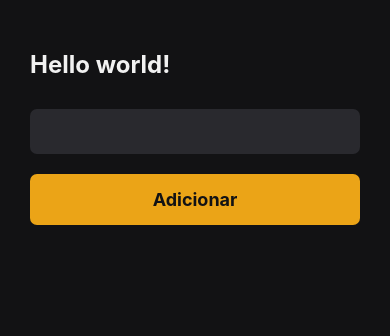
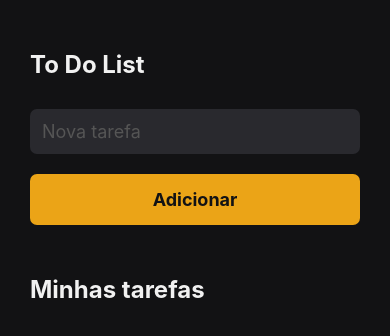
Before and after one commit to CaioLucasNS/mytasks, a React Native app: screen / in a window 390 px wide. Shown: the top 336 px of the page. Built offline with nearby package versions, Linux system fonts and the light colour scheme.

Commit message:
add TaskList component

```diff
--- /dev/null
+++ b/src/components/TaskList/index.tsx
@@ -0,0 +1,40 @@
+import React from 'react';
+import {FlatList, StyleSheet, Text, TouchableOpacity} from 'react-native';
+
+interface Task {
+  id: string;
+  title: string;
+}
+
+interface TaskListProps {
+  tasks: Task[];
+}
+
+export function TaskList({tasks}: TaskListProps) {
+  return (
+    <FlatList
+      data={tasks}
+      keyExtractor={item => item.id}
+      renderItem={({item}) => (
+        <TouchableOpacity style={styles.taskButton}>
+          <Text style={styles.taskTitle}>{item.title}</Text>
+        </TouchableOpacity>
+      )}
+    />
+  );
+}
+
+const styles = StyleSheet.create({
+  taskButton: {
+    backgroundColor: '#29292e',
+    padding: 10,
+    marginTop: 10,
+    borderRadius: 50,
+    alignItems: 'center',
+  },
+  taskTitle: {
+    color: '#f1f1f1',
+    fontSize: 20,
+    fontWeight: 'bold',
+  },
+});
--- a/src/pages/Home/index.tsx
+++ b/src/pages/Home/index.tsx
@@ -1,4 +1,4 @@
-import React from 'react';
+import React, {useState} from 'react';
 import {
   View,
   Text,
@@ -8,17 +8,50 @@ import {
   Platform,
   TouchableOpacity,
 } from 'react-native';
+import {TaskList} from '../../components/TaskList';
+
+interface Task {
+  id: string;
+  title: string;
+}
 
 export function Home() {
+  const [newTask, setNewTask] = useState('');
+  const [tasks, setTasks] = useState<Task[]>([]);
+
+  const handleAddNewTask = () => {
+    const data = {
+      id: String(new Date().getTime()),
+      title: newTask ? newTask : 'Task empty',
+    };
+
+    setTasks([...tasks, data]);
+    setNewTask('');
+  };
+
   return (
     <SafeAreaView style={styles.safeArea}>
       <View style={styles.container}>
-        <Text style={styles.title}>Hello world!</Text>
-        <TextInput style={styles.input} />
+        <Text style={styles.title}>To Do List</Text>
 
-        <TouchableOpacity activeOpacity={0.5} style={styles.button}>
+        <TextInput
+          style={styles.input}
+          placeholderTextColor={'#555'}
+          placeholder="Nova tarefa"
+          onChangeText={setNewTask}
+          value={newTask}
+        />
+
+        <TouchableOpacity
+          activeOpacity={0.5}
+          style={styles.button}
+          onPress={handleAddNewTask}>
           <Text style={styles.buttonText}>Adicionar</Text>
         </TouchableOpacity>
+
+        <Text style={styles.tasksTitle}>Minhas tarefas</Text>
+
+        <TaskList tasks={tasks} />
       </View>
     </SafeAreaView>
   );
@@ -60,4 +93,10 @@ const styles = StyleSheet.create({
     fontSize: 18,
     fontWeight: 'bold',
   },
+  tasksTitle: {
+    color: '#f1f1f1',
+    fontSize: 24,
+    fontWeight: 'bold',
+    marginVertical: 50,
+  },
 });
```
